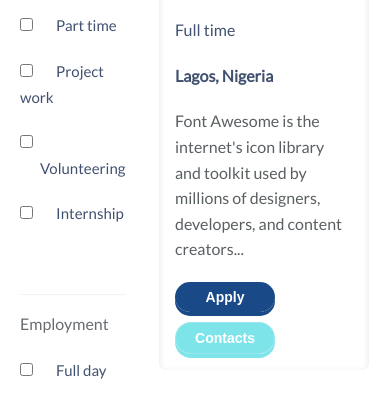
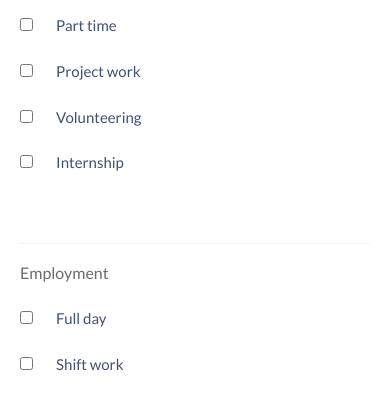
Before and after one commit to DiranDesai/Job-Finder-1, a plain HTML site: page index.html in a window 390 px wide. Shown: the part 433-831 px from the top of the page. Drawn offline with Linux system fonts and the light colour scheme.

Commit message:
Update styles.css

```diff
--- a/styles/styles.css
+++ b/styles/styles.css
@@ -276,6 +276,9 @@ main .sidebar li span{
 }
 
 @media(max-width: 872px){
+    main .container.grid{
+        grid-template-columns: 1fr;
+    }
     .search-header .grid.grid-4{
         grid-template-columns: repeat(2, 1fr);
     }
@@ -298,9 +301,6 @@ main .sidebar li span{
 @media(max-width: 810px){
     header ul a{
         padding: 10px;
-    }
-    main .container.grid{
-        grid-template-columns: 2fr 4fr;
     }
 
     .jobs .grid.grid-3{
```
